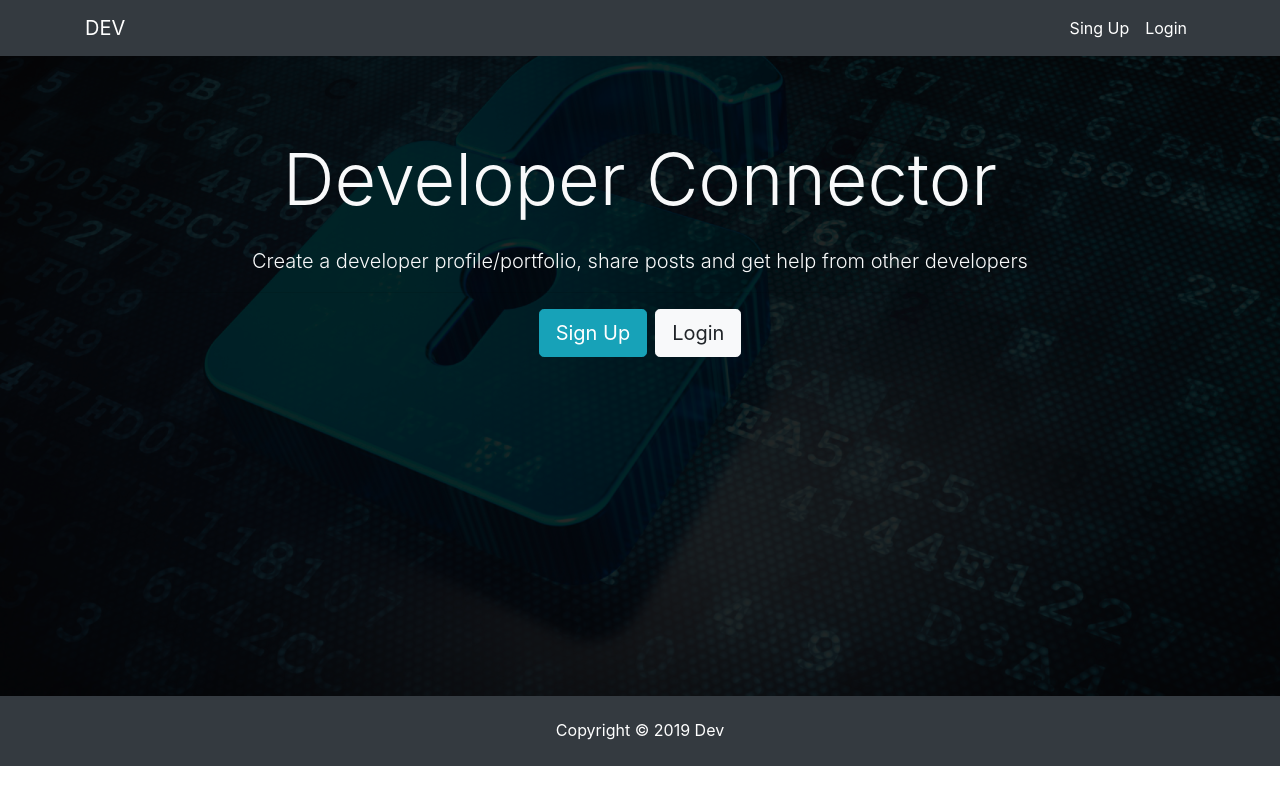
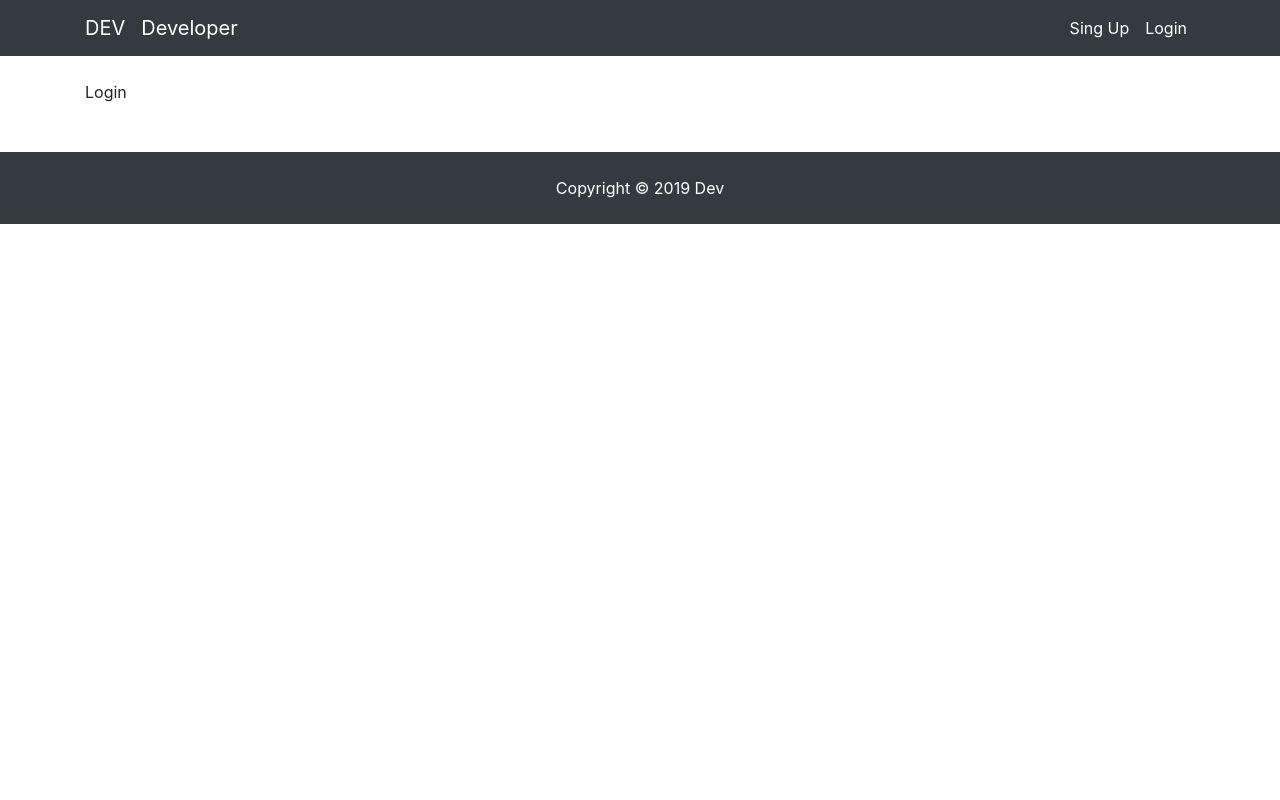
Before and after one commit to hridoyahmed150/mern, a React (Create React App) app in the folder client/: page /login in a window 1280 px wide. Built offline with nearby package versions, Linux system fonts and the light colour scheme.

Commit message:
react router dom package add and link apply in application

```diff
--- a/client/package.json
+++ b/client/package.json
@@ -9,6 +9,7 @@
     "bootstrap": "^4.3.1",
     "react": "^16.9.0",
     "react-dom": "^16.9.0",
+    "react-router-dom": "^5.0.1",
     "react-scripts": "3.1.1",
     "reactstrap": "^8.0.1"
   },
--- a/client/src/App.css
+++ b/client/src/App.css
@@ -7,7 +7,7 @@ img {
   background: url('./image/login-bg.jpg') no-repeat;
   background-size: cover;
   background-position: center;
-  height: 80vh;
+  height: 100vh;
   margin-top: -24px;
   margin-bottom: -50px;
 }
--- a/client/src/App.js
+++ b/client/src/App.js
@@ -1,16 +1,25 @@
 import React from 'react';
+import { BrowserRouter, Redirect, Route, Switch } from 'react-router-dom';
 import './App.css';
 import Header from './components/layout/Header';
 import Landing from './components/layout/Landing';
 import Footer from './components/layout/Footer';
+import Login from './components/auth/Login';
+import Register from './components/auth/Register';
 
 function App() {
   return (
-    <div className="App">
-      <Header />
-      <Landing />
-      <Footer />
-    </div>
+  	<BrowserRouter>
+	    <div className="App">
+	      <Header />
+	      <Route exact path="/" component={Landing} />
+	      <div className="container">
+					<Route exact path="/login" component={Login} />
+					<Route exact path="/register" component={Register} />
+	      </div>
+	      <Footer />
+	    </div>
+    </BrowserRouter>
   );
 }
 
--- /dev/null
+++ b/client/src/components/auth/Login.js
@@ -0,0 +1,12 @@
+import React, { Component } from 'react';
+
+class Login extends Component {
+	render() {
+		return (
+			<div>
+				Login
+			</div>
+		);
+	}
+}
+export default Login;
--- /dev/null
+++ b/client/src/components/auth/Register.js
@@ -0,0 +1,12 @@
+import React, { Component } from 'react';
+
+class Register extends Component {
+	render() {
+		return (
+			<div>
+				Register
+			</div>
+		);
+	}
+}
+export default Register;
--- a/client/src/components/layout/Header.js
+++ b/client/src/components/layout/Header.js
@@ -1,4 +1,6 @@
 import React, { Component } from 'react';
+import {Link} from 'react-router-dom'
+
 
 
 // reactstrip import
@@ -40,17 +42,17 @@ class Header extends Component {
 			<div>
         <Navbar color="dark" light expand="md" className="mb-4">
         	<Container>
-	          <NavbarBrand href="/" className='text-white'>DEV</NavbarBrand>
+	          <Link to="/" className='text-white navbar-brand'>DEV</Link>
+	          <Link to="/profile" className='text-white navbar-brand'>Developer</Link>
 	          <NavbarToggler onClick={this.toggle} />
 	          <Collapse isOpen={this.state.isOpen} navbar>
 	            <Nav className="ml-auto" navbar>
 	              <NavItem>
-	                <NavLink href="/components/" className='text-white'>Sing Up</NavLink>
+	                <Link to="/register" className='text-white nav-link'>Sing Up</Link>
 	              </NavItem>
 	              <NavItem>
-	                <NavLink href="https://github.com/reactstrap/reactstrap" className='text-white'>Login</NavLink>
+	                <Link to="/login" className='text-white nav-link'>Login</Link>
 	              </NavItem>
-
 	            </Nav>
 	          </Collapse>
           </Container>
--- a/client/src/components/layout/Landing.js
+++ b/client/src/components/layout/Landing.js
@@ -1,4 +1,5 @@
 import React ,{Component}from 'react'
+import {Link} from 'react-router-dom'
 import PropTypes from 'prop-types'
 
 class Landing extends Component {
@@ -8,17 +9,17 @@ class Landing extends Component {
 
 	render() {
 		return (
-			<div class="landing">
-			  <div class="dark-overlay landing-inner text-light">
-			    <div class="container">
-			      <div class="row">
-			        <div class="col-md-12 text-center">
-			          <h1 class="display-3 mb-4">Developer Connector
+			<div className="landing">
+			  <div className="dark-overlay landing-inner text-light">
+			    <div className="container">
+			      <div className="row">
+			        <div className="col-md-12 text-center">
+			          <h1 className="display-3 mb-4">Developer Connector
 			          </h1>
-			          <p class="lead"> Create a developer profile/portfolio, share posts and get help from other developers</p>
+			          <p className="lead"> Create a developer profile/portfolio, share posts and get help from other developers</p>
 			          <hr />
-			          <a href="register.html" class="btn btn-lg btn-info mr-2">Sign Up</a>
-			          <a href="login.html" class="btn btn-lg btn-light">Login</a>
+			          <Link to="/register" className="btn btn-lg btn-info mr-2">Sign Up</Link>
+			          <Link to="/login" className="btn btn-lg btn-light">Login</Link>
 			        </div>
 			      </div>
 			    </div>
```
